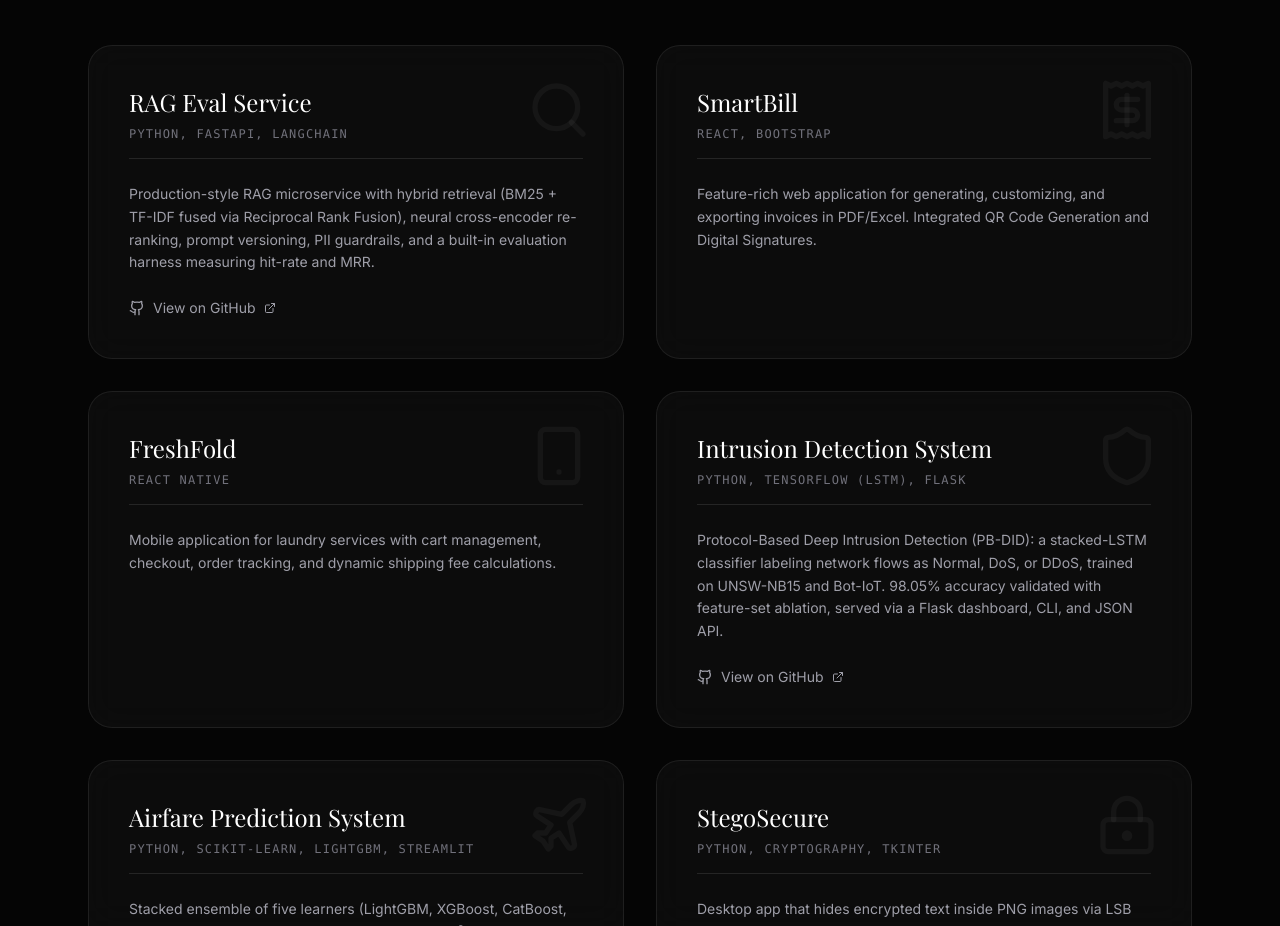
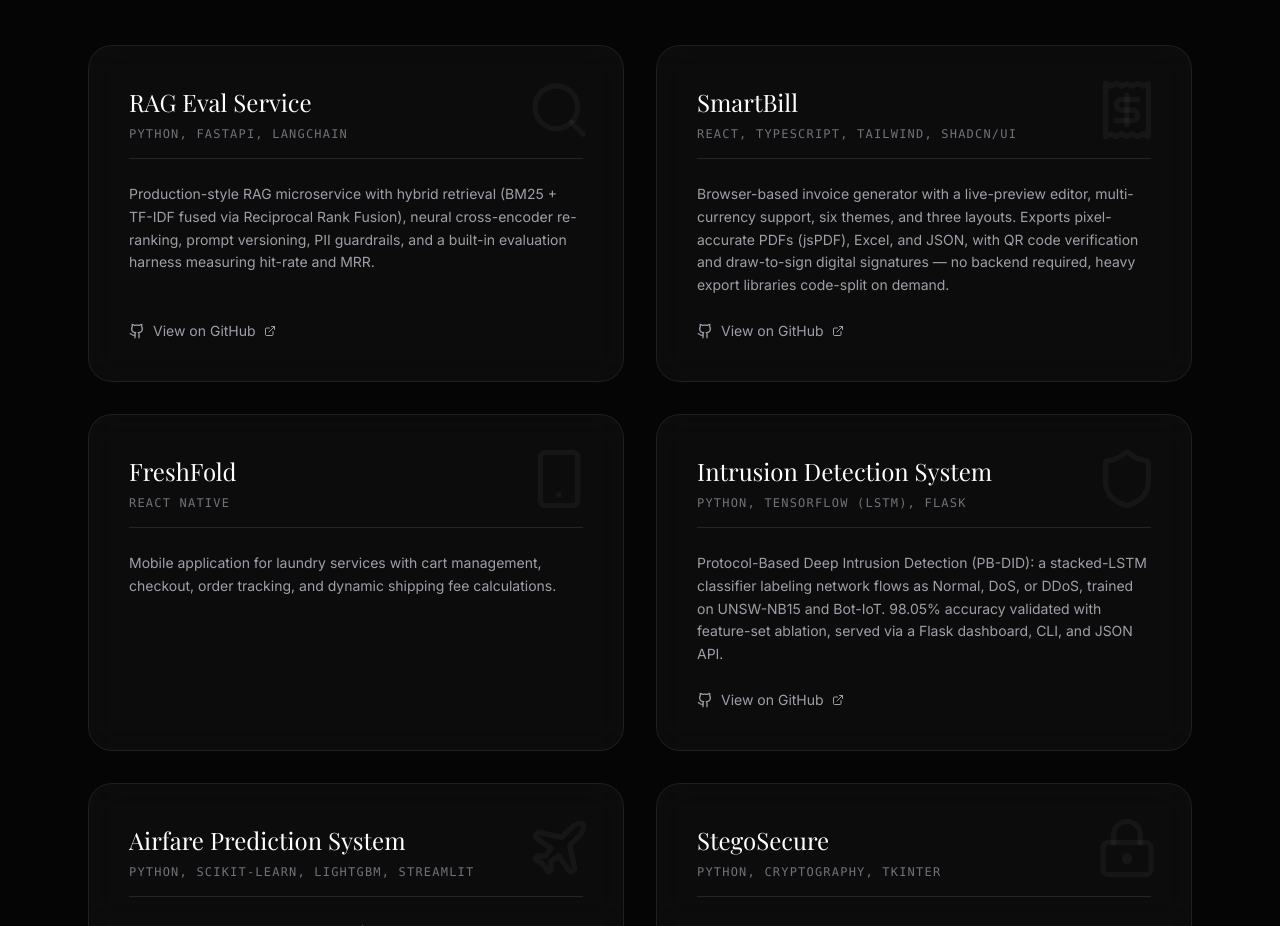
Before and after one commit to KhajaRaheelAhmedMohiuddin/Portfolio, a React (Vite) app: page / in a window 1280 px wide. Shown: the part 3500-4426 px from the top of the page. Built offline with nearby package versions, Linux system fonts and the light colour scheme; a web font is replaced by a local one.

Commit message:
Update SmartBill card with repository details and GitHub link

```diff
--- a/src/data.ts
+++ b/src/data.ts
@@ -66,8 +66,9 @@ export const RESUME_DATA = {
     },
     {
       title: "SmartBill",
-      tech: "React, Bootstrap",
-      description: "Feature-rich web application for generating, customizing, and exporting invoices in PDF/Excel. Integrated QR Code Generation and Digital Signatures."
+      tech: "React, TypeScript, Tailwind, shadcn/ui",
+      description: "Browser-based invoice generator with a live-preview editor, multi-currency support, six themes, and three layouts. Exports pixel-accurate PDFs (jsPDF), Excel, and JSON, with QR code verification and draw-to-sign digital signatures — no backend required, heavy export libraries code-split on demand.",
+      link: "https://github.com/KhajaRaheelAhmedMohiuddin/SmartBill"
     },
     {
       title: "FreshFold",
```
